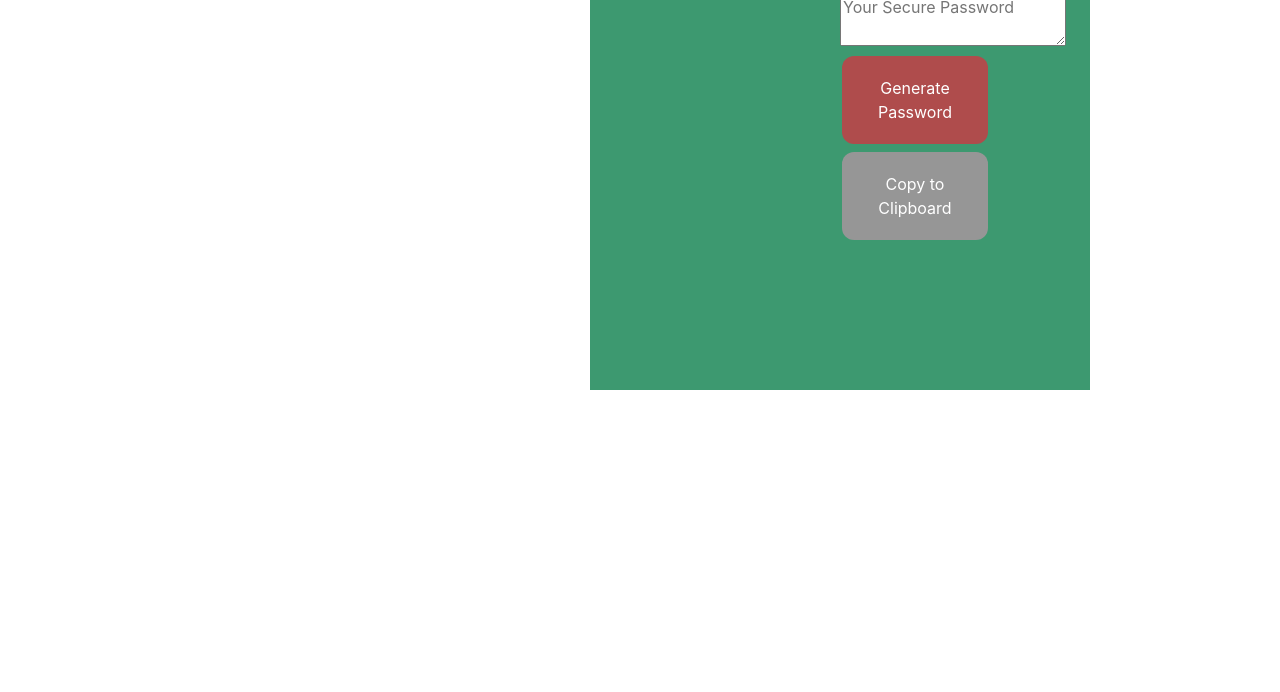
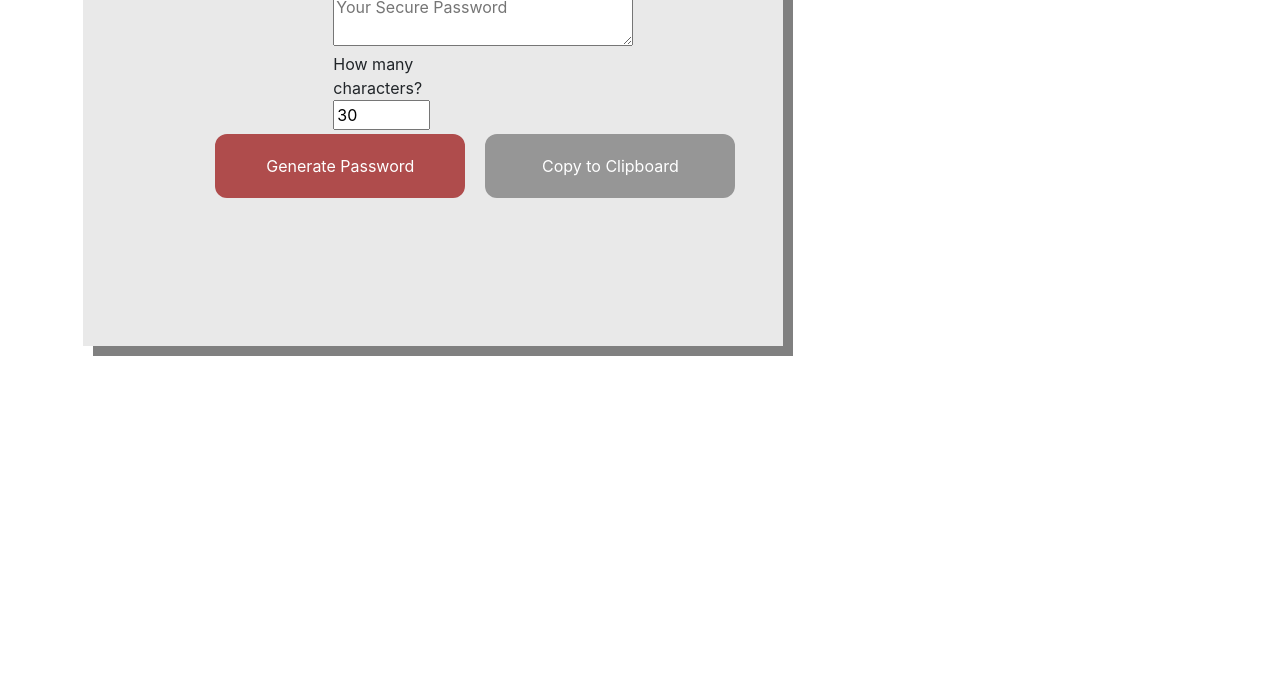
Before and after one commit to GavinW93/Password-Generator, a plain HTML site: page index.html in a window 1280 px wide. Shown: the part 110-802 px from the top of the page. Drawn offline with nearby package versions, Linux system fonts and the light colour scheme.

Commit message:
added more css and clean up the code

```diff
--- a/Assets/CSS/password.css
+++ b/Assets/CSS/password.css
@@ -1,26 +1,36 @@
 .main {
-    background-color: #3D9970;
-    width: 500px;
-    height: 500px;
+    background-color: rgb(233, 233, 233);
+    width: 700px;
+    height: 400px;
     position: absolute;
-    left: 50%;
+    left: 40%;
     margin-left: -50px;
     text-align: center;
+    box-shadow: 10px 10px grey;
 }
 .submain {
 
-  width: 500px;
-  height: 500px;
+  width: 700px;
+  height: 700px;
   position: absolute;
   left: 50%;
-  margin-left: -50px;
-  text-align: center;
+  margin-left: -100px;
+  text-align: left;
   width: 150px;
-  text-align: center;
-  margin:0 auto;
+
 }
 
 
+#button:hover {
+  background-color: #4CAF50; /* Green */
+  color: white;
+}
+h1
+{
+
+  right: -200px;
+
+}
 body {
     font-family: Arial, "Helvetica Neue", Helvetica, sans-serif;
     font-size: 18px;
@@ -32,6 +42,8 @@ body {
 
   }
 #generate {
+    -webkit-transition-duration: 0.4s; /* Safari */
+    transition-duration: 0.4s;
     background-color: rgb(175, 76, 76); /* red\ */
     border: none;
     color: white;
@@ -42,10 +54,22 @@ body {
     font-size: 16px;
     margin: 4px 2px;
     cursor: pointer;
+    position: absolute;
+    width: 250px;
+    left: -120px;
   }
-#generate {border-radius: 12px;}
+#generate
+{border-radius: 12px;}
+#generate:hover {
+  background-color: #4CAF50; /* Green */
+  color: white;
+
+  box-shadow: 0 12px 16px 0 rgba(0,0,0,0.24), 0 17px 50px 0 rgba(0,0,0,0.19);
+}
 
 #copy {
+    -webkit-transition-duration: 0.4s; /* Safari */
+    transition-duration: 0.4s;
     background-color: rgb(150, 150, 150); /* red\ */
     border: none;
     color: white;
@@ -56,5 +80,22 @@ body {
     font-size: 16px;
     margin: 4px 2px;
     cursor: pointer;
+    width: 250px;
+    position: absolute;
+    left: 150px;
+
   }
 #copy{border-radius: 12px;}
+#copy:hover {
+  background-color: rgb(73, 73, 73); /* Green */
+  color: white;
+
+  box-shadow: 0 12px 16px 0 rgba(0,0,0,0.24), 0 17px 50px 0 rgba(0,0,0,0.19);
+}
+
+#password{
+  width: 300px;
+
+ position: relative;
+
+}
--- a/Assets/JavaScript/NewPassword.js
+++ b/Assets/JavaScript/NewPassword.js
@@ -4,8 +4,8 @@ var num = '0123456789';
 var sym = '!@#$%^&*=-_';
 var minlen=8;
 var maxlen= 128;
-var value= 40;
-
+//var value= 40;
+var mainValue= Math.floor((Math.random() * 128) + 8);
 
 var charNum = document.getElementById("charNum");
 //var numBox = document.getElementById("num");
@@ -15,11 +15,14 @@ var yourPw = document.getElementById("password");
 
 
 
+
 submit.addEventListener("click",function(e){
-    var characters = char + sym + num + capschar;
+  var characters = char+capschar+num+sym;
+ characters += num;
+ characters += sym;
+  yourPw.value = password(charNum.value, characters);
+});
 
-    yourPw.value = password(charNum.value, (characters+sym+num));
-});
 
 function password(l,characters){
 		var pwd = '';
@@ -29,7 +32,7 @@ function password(l,characters){
     return pwd;
 }
 
-function myFunction() {
+function copyFunction() {
   var copyText = document.getElementById("password");
   copyText.select();
   copyText.setSelectionRange(0, 99999)
--- a/index.html
+++ b/index.html
@@ -10,29 +10,45 @@
     <title>Password Generator</title>
   </head>
   <body>
-    <div class ="main">
+
                         <header>
                           <h1>Password Generator</h1>
+
                         </header>
+                        <div class="container">
+                            <div class="row">
+                              <div class="col-sm-12 col-md-8">
+
+
+                        <div class ="main">
                         <h2>Generate a Password</h2>
 
 
                       <div class ="submain">
+
+
+
                                     <textarea
                                     id="password"
                                     placeholder="Your Secure Password"
+
                                   ></textarea>
+                                  How many characters? <input type="number" id="charNum" value="30" min="8" max="128" /><br />
                                   <button id="generate"  onClick="generate();"> Generate Password</button>
-                                  <button ID="copy" onclick="myFunction()">Copy to Clipboard</button>
-
-                                  </button>
-                                </div>
-                              </div>
+                                  <button ID="copy" onclick="copyFunction()">Copy to Clipboard</button>
 
 
 
+                                </div>
 
-How many characters? <input type="number" id="charNum" value="30" min="12" max="128" /><br />
+
+
+                              </div>
+
+                            </div>
+
+
+
 
 <!--Number: <input type="checkbox" id="num"/>-->
 <!--Symbol: <input type="checkbox" id="sym"/><br />-->
```
